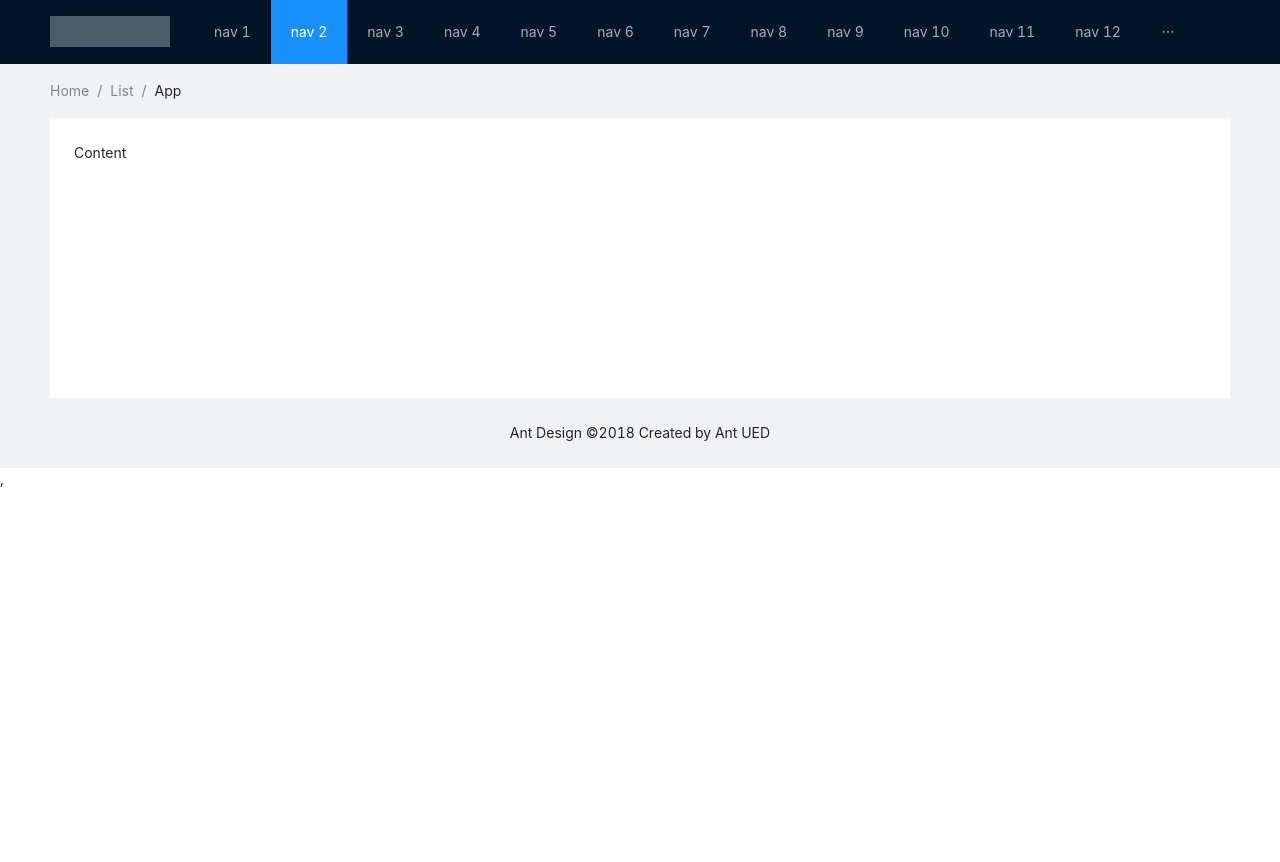
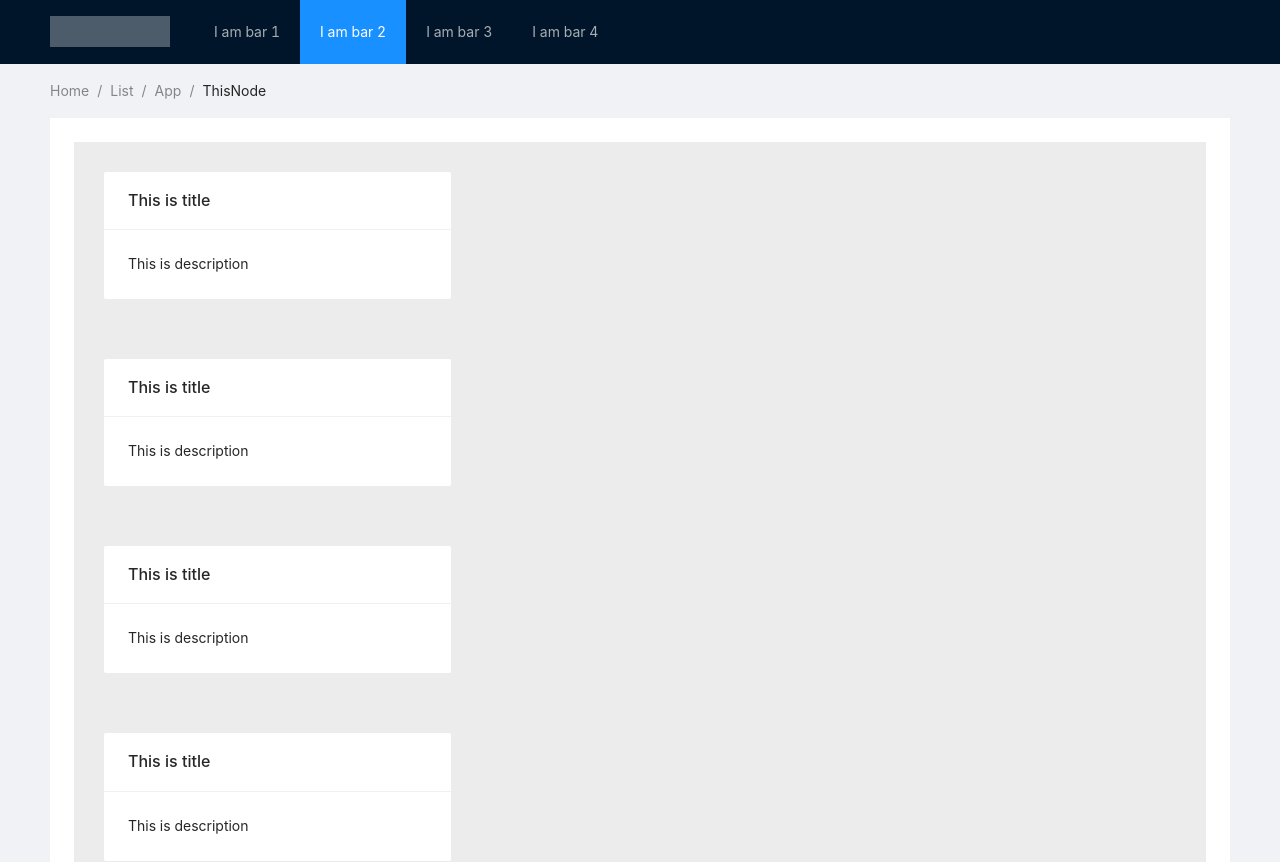
Before and after one commit to UltraMarineOwl/First_labratory_work, a React (Create React App) app in the folder laboratory_project/: page / in a window 1280 px wide. Shown: the top 862 px of the page. Before the commit the page ends 800 px from the top, so only its background shows below. Built offline with nearby package versions, Linux system fonts and the light colour scheme.

Commit message:
3_4_ended

```diff
--- a/laboratory_project/src/App.tsx
+++ b/laboratory_project/src/App.tsx
@@ -4,7 +4,10 @@ import { LayoutCustom } from './Layouts/LayoutCustom'
 
 function App() {
   return (
-      <LayoutCustom></LayoutCustom>
+      <>
+        <LayoutCustom></LayoutCustom>
+      </>
+
   );
 }
 
--- /dev/null
+++ b/laboratory_project/src/Layouts/ContentLayout.tsx
@@ -0,0 +1,26 @@
+import { Card, Col, Row } from 'antd';
+import './ContentLayoutC.css';
+
+
+//Нужно использовать props
+
+
+export const ContentLayout = ({ title, description}: {title: string, description: string}) => {
+     console.log('>>props', title)
+
+    // const {title, description } = props.props
+
+    return (
+        <>
+        <div className="site-card-wrapper">
+            <Row gutter={16}>
+                <Col span={8}>
+                    <Card title={title} bordered={false}>
+                        {description}
+                    </Card>
+                </Col>
+            </Row>
+        </div>
+        </>
+    )
+};
--- /dev/null
+++ b/laboratory_project/src/Layouts/ContentLayoutC.css
@@ -0,0 +1,6 @@
+@import '~antd/dist/antd.css';
+
+.site-card-wrapper {
+    padding: 30px;
+    background: #ececec;
+}
--- a/laboratory_project/src/Layouts/LayoutCustom.tsx
+++ b/laboratory_project/src/Layouts/LayoutCustom.tsx
@@ -1,7 +1,32 @@
 import { Layout, Menu, Breadcrumb } from 'antd';
+import { ContentLayout } from './ContentLayout';
 import './LayoutC.css';
 
 const { Header, Content, Footer } = Layout;
+
+const Informations = [
+    {
+        id: 1,
+        title: "This is title",
+        description: "This is description"
+    },
+    {
+        id: 2,
+        title: "This is title",
+        description: "This is description"
+    },
+    {
+        id: 3,
+        title: "This is title",
+        description: "This is description"
+    },
+    {
+        id: 4,
+        title: "This is title",
+        description: "This is description"
+    },
+]
+
 
 export const LayoutCustom = () =>{
     return(
@@ -10,9 +35,9 @@ export const LayoutCustom = () =>{
                 <Header>
                     <div className="logo" />
                     <Menu theme="dark" mode="horizontal" defaultSelectedKeys={['2']}>
-                        {new Array(15).fill(null).map((_, index) => {
+                        {new Array(4).fill(null).map((_, index) => {
                             const key = index + 1;
-                            return <Menu.Item key={key}>{`nav ${key}`}</Menu.Item>;
+                            return <Menu.Item key={key}>{`I am bar ${key}`}</Menu.Item>;
                         })}
                     </Menu>
                 </Header>
@@ -21,8 +46,16 @@ export const LayoutCustom = () =>{
                         <Breadcrumb.Item>Home</Breadcrumb.Item>
                         <Breadcrumb.Item>List</Breadcrumb.Item>
                         <Breadcrumb.Item>App</Breadcrumb.Item>
+                        <Breadcrumb.Item>ThisNode</Breadcrumb.Item>
                     </Breadcrumb>
-                    <div className="site-layout-content">Content</div>
+                    <div className="site-layout-content">
+                        {   Informations.map((el, index) =>{
+                            return(
+                                <ContentLayout key={el.id} title={el.title} description={el.description} />
+                            )
+                        })
+                        }
+                    </div>
                 </Content>
                 <Footer style={{ textAlign: 'center' }}>Ant Design ©2018 Created by Ant UED</Footer>
             </Layout>,
```
